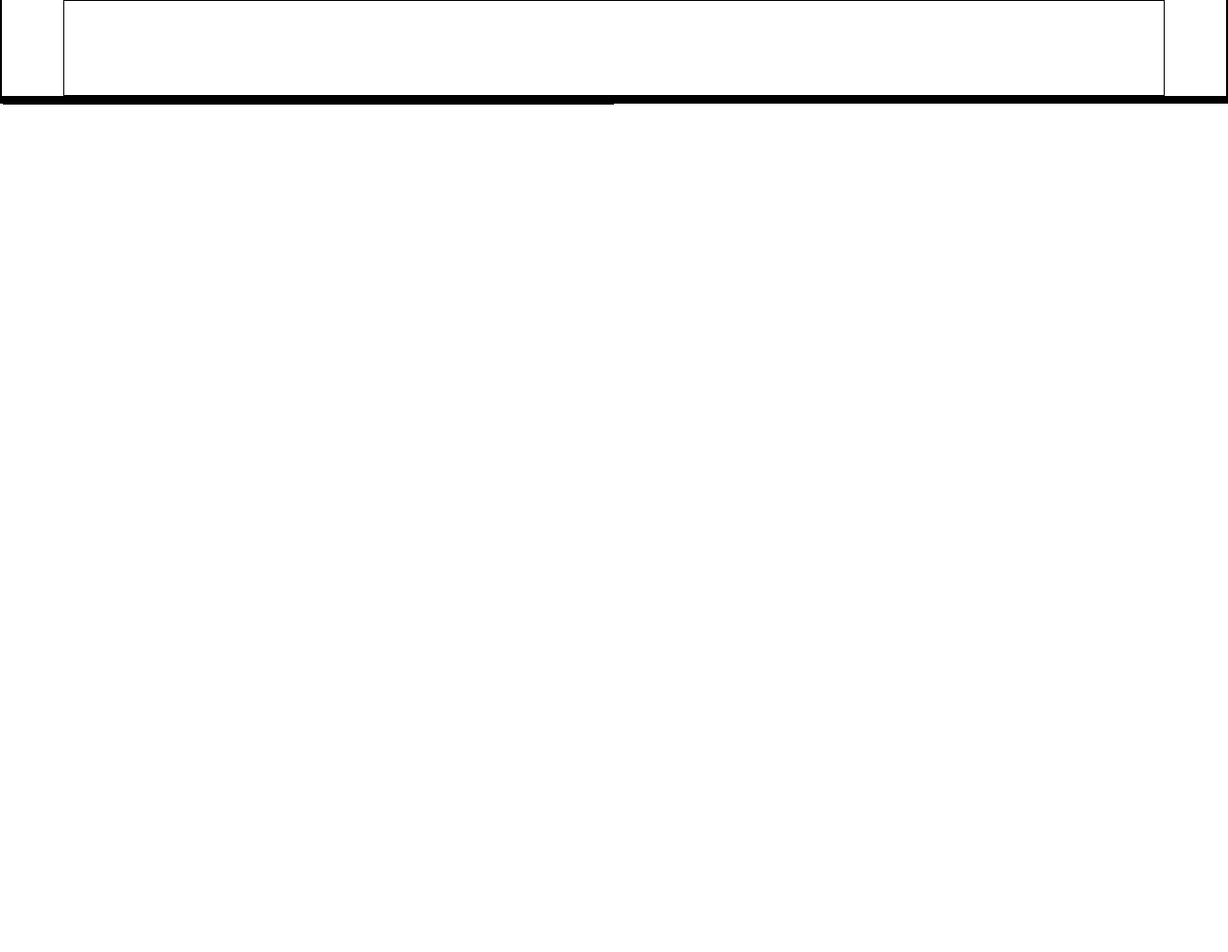
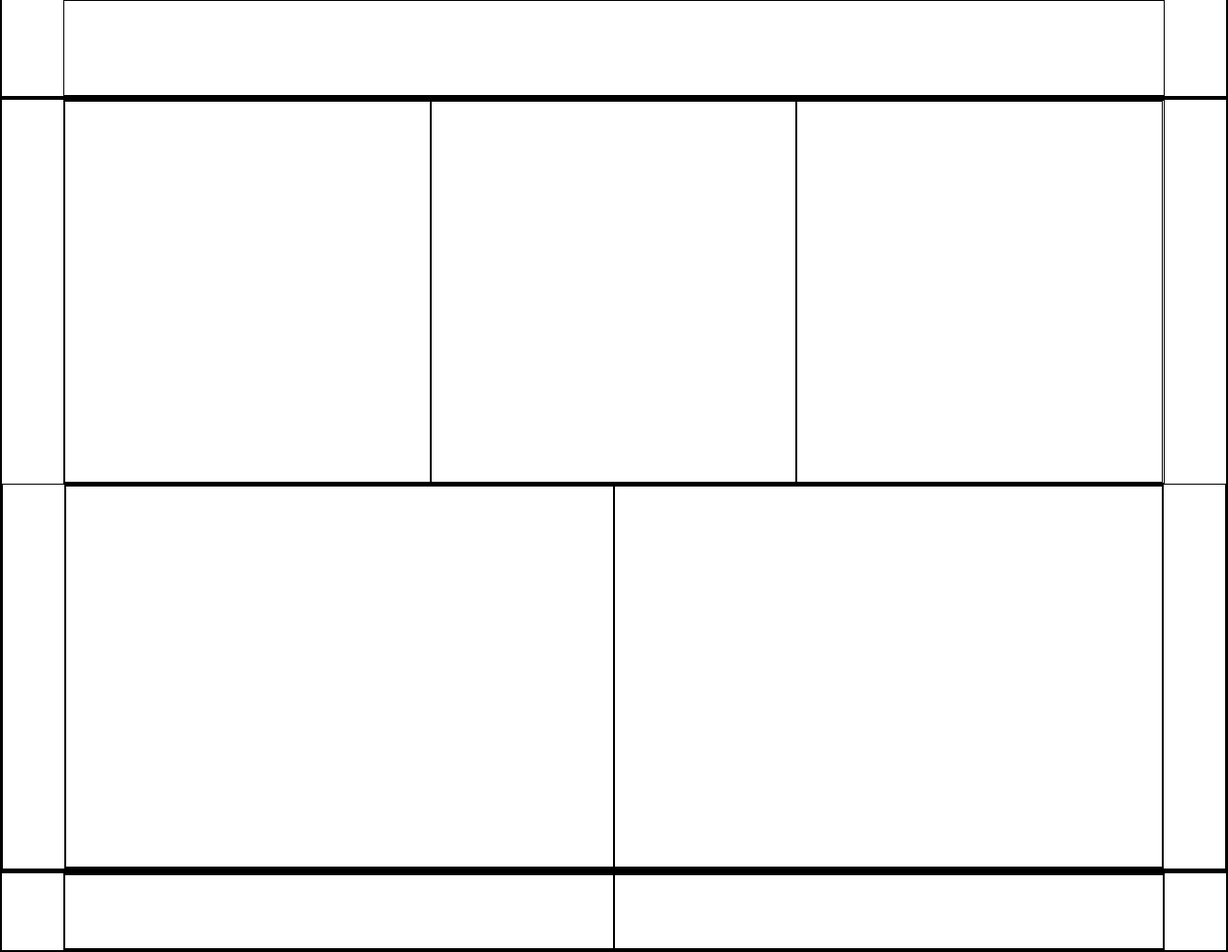
Before and after one commit to andreicismas/htmlcss-fluentify, a plain HTML site: page index.html in a window 1280 px wide. Shown: the part 486-1478 px from the top of the page at 96% size. Before the commit the page ends 800 px from the top, so only its background shows below. Drawn offline with Linux system fonts and the light colour scheme.

```diff
--- a/index.html
+++ b/index.html
@@ -50,26 +50,40 @@
 
 
     <main class="container border">
+        <section class="section-container border">
+            <div class="main-container-2 border">
 
+                <div class="column box-3 border"></div>
+                <div class="column box-3 border"></div>
+                <div class="column box-3 border"></div>
 
-<!-- main parth section 2-->
+            </div>
 
             <section class="section-container border">
                 <div class="main-container-2 border">
+
                     <div class="column box-2 border"></div>
                     <div class="column box-2 border"></div>
+
+                </div>
+            </section>
+        </section>
+
+        <!-- main parth section 2-->
+    </main>
+
+    <footer class="container border">
+
+         <section class="section-container border">
+             <div class="footer-container-3 border">
+
                 <div class="column box-2 border"></div>
+                <div class="column box-2 border"></div>
+
              </div>
          </section>
 
-<!-- main parth section 3-->
-
-        <section class="section-container">
-            <div class="main-container-2">
-
-            </div>
-        </section>
-    </main>
+    </footer>
 
     </body>
 </html>
--- a/style.css
+++ b/style.css
@@ -63,9 +63,48 @@
 /* main parth 1 */
 
 
+.main-container-2{
+    height: 400px;
+    width: 90%;
+    margin: auto;
+}
+
+.box-3{
+    height: 100%;
+    width: 33.3%;
+    float: left;
+}
 
 
 
+.main-container-2::after{
+    content: "";
+    display: table;
+    clear: both;
+}
+
+
+/* section footer */
+
+.footer-container-3{
+    height: 80px;
+    width: 90%;
+    margin: auto;
+}
+
+.box-2{
+    height: 100%;
+    width: 50%;
+    float: left;
+}
+
+
+
+.footer-container-3::after{
+    content: "";
+    display: table;
+    clear: both;
+}
 
 
 
```
Also changed, not shown: img/background-header.png (added), img/computer.svg (added), img/doc.svg (added), img/logo.svg (added), img/mountain.svg (added), img/profile.svg (added). Lines whose indentation alone changed are shown as unchanged.
